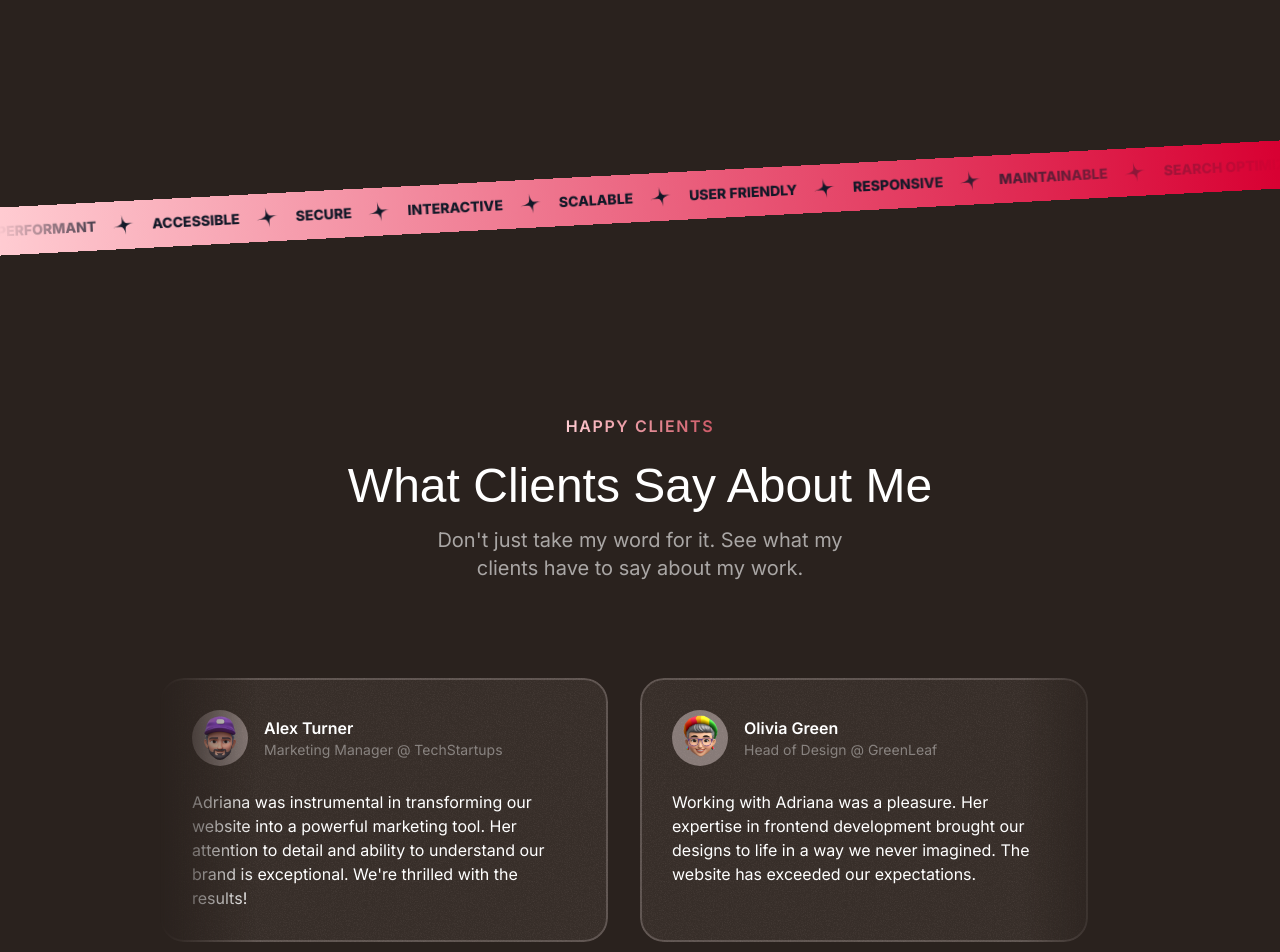
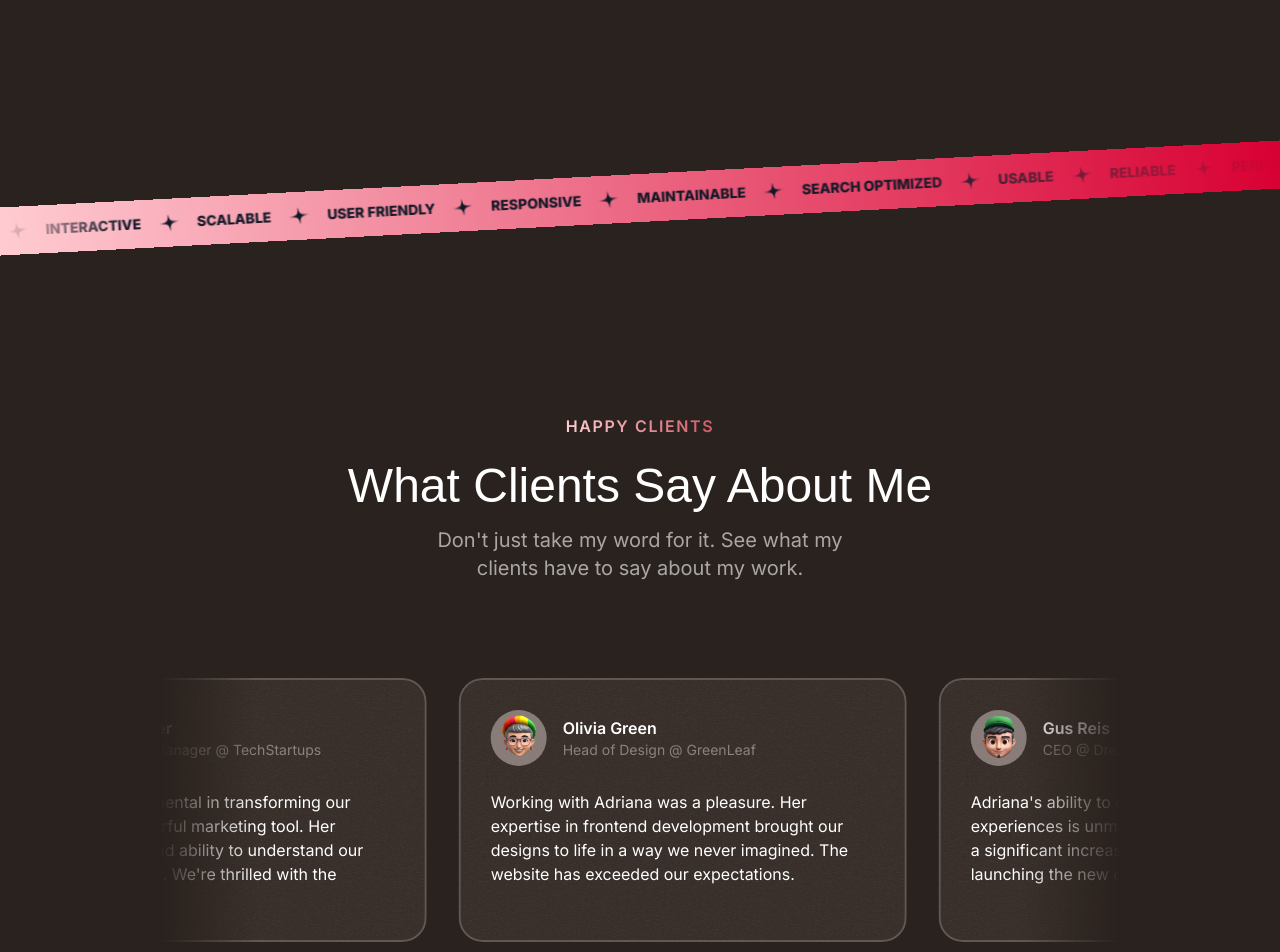
Before and after one commit to itsadrianapaiva/itsadrianapaiva.github.io, a Next.js app: page / in a window 1280 px wide. Shown: the part 3160-4112 px from the top of the page. Built offline with nearby package versions, Linux system fonts and the light colour scheme; a web font is replaced by a local one.

Commit message:
animations added on 70%

```diff
--- a/src/sections/Contact.tsx
+++ b/src/sections/Contact.tsx
@@ -21,11 +21,11 @@ export const ContactSection = () => {
               </p>
             </div>
             <div className='flex flex-col gap-4 z-0'>
-              <button className='inline-flex h-12 w-max items-center gap-2 rounded-xl bg-red-pink/80 px-6 text-light-pink hover:bg-red-pink/60 transition-duration-600'>
+              <button className='inline-flex h-12 w-max items-center gap-2 rounded-xl bg-red-pink/80 px-6 text-light-pink hover:bg-red-pink/60 transition duration-600'>
                 <a href='mailto:itsadrianapaiva@gmail.com' className='font-semibold'>Contact Me</a>
                 <ArrowUpRightIcon className='size-4' />
               </button>
-              <button className='inline-flex h-12 w-max items-center gap-2 rounded-xl bg-medium-brown px-6 text-light-pink hover:bg-medium-brown/85 transition-duration-600'>
+              <button className='inline-flex h-12 w-max items-center gap-2 rounded-xl bg-medium-brown px-6 text-light-pink hover:bg-medium-brown/85 transition duration-600'>
                 <a href="/resume.pdf"
                 download="Adriana_Paiva_Resume.pdf" className='font-semibold'>My Resume</a>
                 <ArrowUpRightIcon className='size-4' />
--- a/src/sections/Footer.tsx
+++ b/src/sections/Footer.tsx
@@ -37,7 +37,7 @@ export const Footer = () => {
                 <a
                   href={link.href}
                   target='_blank'
-                  className='font-semibold hover:text-medium-pink transition-duration-600'
+                  className='font-semibold hover:text-medium-pink transition duration-600'
                 >
                   {link.title}
                 </a>
--- a/src/sections/Hero.tsx
+++ b/src/sections/Hero.tsx
@@ -157,11 +157,11 @@ export const HeroSection = () => {
         </div>
 
         <div className='mt-8 flex flex-col items-center justify-center gap-4 md:flex-row'>
-          <button className='inline-flex h-12 items-center gap-2 rounded-xl border border-light-pink/15 px-6 z-10 hover:bg-light-brown/15 transition-duration-600'>
+          <button className='inline-flex h-12 items-center gap-2 rounded-xl border border-light-pink/15 px-6 z-10 hover:bg-light-brown/15 transition duration-600'>
             <a href="#projects" className='font-semibold'>Explore My Work</a>
             <ArrowDown className='size-4' />
           </button>
-          <button className='border-dark-pink bg-dark-pink inline-flex h-12 items-center gap-2 rounded-xl border px-6 text-gray-900 z-10 hover:bg-dark-pink/80 transition-duration-600'>
+          <button className='border-dark-pink bg-dark-pink inline-flex h-12 items-center gap-2 rounded-xl border px-6 text-gray-900 z-10 hover:bg-dark-pink/80 transition duration-600'>
             <span>👋</span>
             <a href="#contact" className='font-semibold'>Let&apos;s Connect</a>
           </button>
--- a/src/sections/Projects.tsx
+++ b/src/sections/Projects.tsx
@@ -94,7 +94,7 @@ export const ProjectsSection = () => {
               className='px-8 pt-8 md:px-10 md:pt-12 lg:px-20 lg:pt-16'
               style={{
                 position: 'sticky',
-                top: `calc(64px + ${projectIndex * 20}px`
+                top: `calc(64px + ${projectIndex * 40}px`
               }}
             >
               <div className='lg:grid lg:grid-cols-2 lg:gap-16'>
@@ -125,7 +125,7 @@ export const ProjectsSection = () => {
                     href={project.link}
                     target='_blank'
                   >
-                    <button className='mt-8 inline-flex h-12 w-full items-center justify-center gap-2 rounded-xl bg-white font-semibold text-gray-950 md:w-auto md:px-6 hover:bg-white/90 transition-duration-600'>
+                    <button className='mt-8 inline-flex h-12 w-full items-center justify-center gap-2 rounded-xl bg-white font-semibold text-gray-950 md:w-auto md:px-6 hover:bg-white/90 transition duration-600'>
                       <span>Visit site</span>
                       <ArrowUpRightIcon className='size-4' />
                     </button>
--- a/src/sections/Tape.tsx
+++ b/src/sections/Tape.tsx
@@ -1,4 +1,5 @@
 import StarIcon from '@/assets/icons/star.svg';
+import { Fragment } from 'react';
 
 const words = [
   'Performant',
@@ -16,10 +17,12 @@ const words = [
 
 export const TapeSection = () => {
   return (
-    <div className='py-16 lg:py-24 overflow-x-clip'>
-      <div className='to-red-pink -mx-1 -rotate-3 bg-gradient-to-r from-medium-pink'>
+    <div className='overflow-x-clip py-16 lg:py-24'>
+      <div className='-mx-1 -rotate-3 bg-gradient-to-r from-medium-pink to-red-pink'>
         <div className='flex [mask-image:linear-gradient(to_right,transparent,black_10%,black_70%,transparent)]'>
-          <div className='flex flex-none gap-4 py-3'>
+          <div className='animate-move-left flex flex-none gap-4 py-3 pr-4 [animation-duration:30s]'>
+            {...new Array(2).fill(0).map((_, index) => (
+              <Fragment key={index}>
                 {words.map((word) => (
                   <div
                     key={word}
@@ -28,8 +31,10 @@ export const TapeSection = () => {
                     <span className='text-sm font-extrabold uppercase text-gray-900'>
                       {word}
                     </span>
-                <StarIcon className='size-6 -rotate-12 text-gray-900' />
+                    <StarIcon className='size-6 animate-spin text-gray-900 [animation-duration:30s]' />
                   </div>
+                ))}
+              </Fragment>
             ))}
           </div>
         </div>
--- a/src/sections/Testimonials.tsx
+++ b/src/sections/Testimonials.tsx
@@ -7,6 +7,7 @@ import SectionHeader from '@/components/SectionHeader';
 import Image from 'next/image';
 import grainImage from '@/assets/images/grain.jpg';
 import Card from '@/components/Card';
+import { Fragment } from 'react';
 
 const testimonials = [
   {
@@ -35,7 +36,7 @@ const testimonials = [
   },
   {
     name: 'Michael Brown',
-    position: 'Director of IT @ MegaCorp',
+    position: 'Director of IT @ Brainwave',
     text: "Adriana's work on our website has been nothing short of exceptional. She's a talented developer who is also a great communicator. We highly recommend her.",
     avatar: memojiAvatar5,
   },
@@ -51,12 +52,14 @@ export const TestimonialsSection = () => {
           description="Don't just take my word for it. See what my clients have to say about my work."
         />
 
-        <div className='mt-16 flex overflow-x-clip [mask-image:linear-gradient(to_right,transparent,black_10%,black_90%,transparent)] lg:mt-24'>
-          <div className='flex flex-none gap-8'>
+        <div className='-my-4 mt-12 flex overflow-x-clip py-4 [mask-image:linear-gradient(to_right,transparent,black_10%,black_90%,transparent)] lg:mt-20'>
+          <div className='flex flex-none gap-8 pr-8 animate-move-left [animation-duration:90s] hover:[animation-play-state:paused]'>
+            {[...new Array(2)].fill(0).map((_, index) => (
+              <Fragment key={index}>
                 {testimonials.map((testimonial) => (
                   <Card
                     key={testimonial.name}
-                className='max-w-xs p-6 md:max-w-md md:p-8'
+                    className='max-w-xs p-6 transition duration-300 hover:-rotate-3 md:max-w-md md:p-8'
                   >
                     <div className='flex items-center gap-4'>
                       <div className='inline-flex size-14 flex-shrink-0 items-center justify-center rounded-full bg-light-pink/40'>
@@ -78,6 +81,8 @@ export const TestimonialsSection = () => {
                     </p>
                   </Card>
                 ))}
+              </Fragment>
+            ))}
           </div>
         </div>
       </div>
--- a/tailwind.config.ts
+++ b/tailwind.config.ts
@@ -39,6 +39,7 @@ const config: Config = {
       },
       animation: {
         'ping-large': 'ping-large 1s ease-in-out infinite',
+        'move-left': 'move-left 1s linear infinite',
       },
       keyframes: {
         'ping-large': {
@@ -47,9 +48,17 @@ const config: Config = {
             opacity: '0',
           },
         },
+        'move-left': {
+          '0%': {
+            transform: 'translateX(0%)',
+          },
+          '100%': {
+            transform: 'translateX(-50%)',
+          },
+        },
       },
     },
+    plugins: [],
   },
-  plugins: [],
 };
 export default config;
```
Lines whose indentation alone changed are shown as unchanged.
